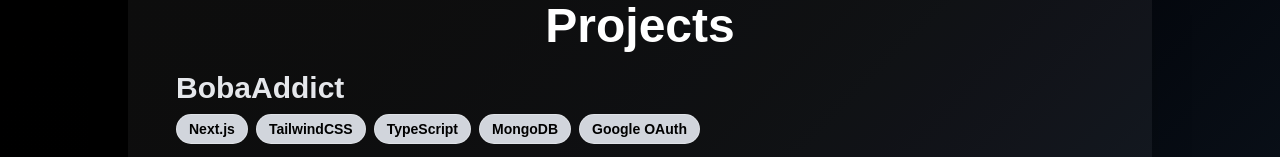
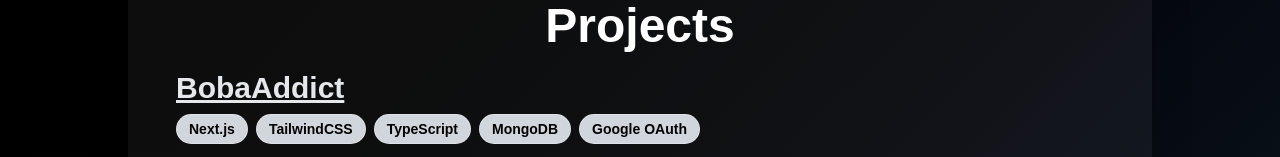
Before and after one commit to acaaron23/acaaron, a Next.js app: page /projects in a window 1280 px wide. Shown: the part 170-327 px from the top of the page. Built offline with nearby package versions, Linux system fonts and the light colour scheme.

Commit message:
Changed link for BobaAddict

```diff
--- a/app/projects/page.tsx
+++ b/app/projects/page.tsx
@@ -14,7 +14,16 @@
                 <div className="space-y-10 text-lg text-gray-200">
                     {/* BobaAddict */}
                     <div>
-                        <h3 className="text-3xl font-semibold">BobaAddict</h3>
+                        <h3 className="text-3xl font-semibold">
+                            <a
+                                href="https://bobaaddict.vercel.app//"
+                                target="_blank"
+                                rel="noopener noreferrer"
+                                className="underline hover:text-red-300 transition"
+                            >
+                                BobaAddict
+                            </a>
+                        </h3>
                         <div className="flex flex-wrap gap-2 mt-2">
                             {["Next.js", "TailwindCSS", "TypeScript", "MongoDB", "Google OAuth"].map((tech) => (
                                 <span key={tech} className="px-3 py-1 border border-white/30 rounded-full text-sm font-bold text-black bg-gray-300">
```
